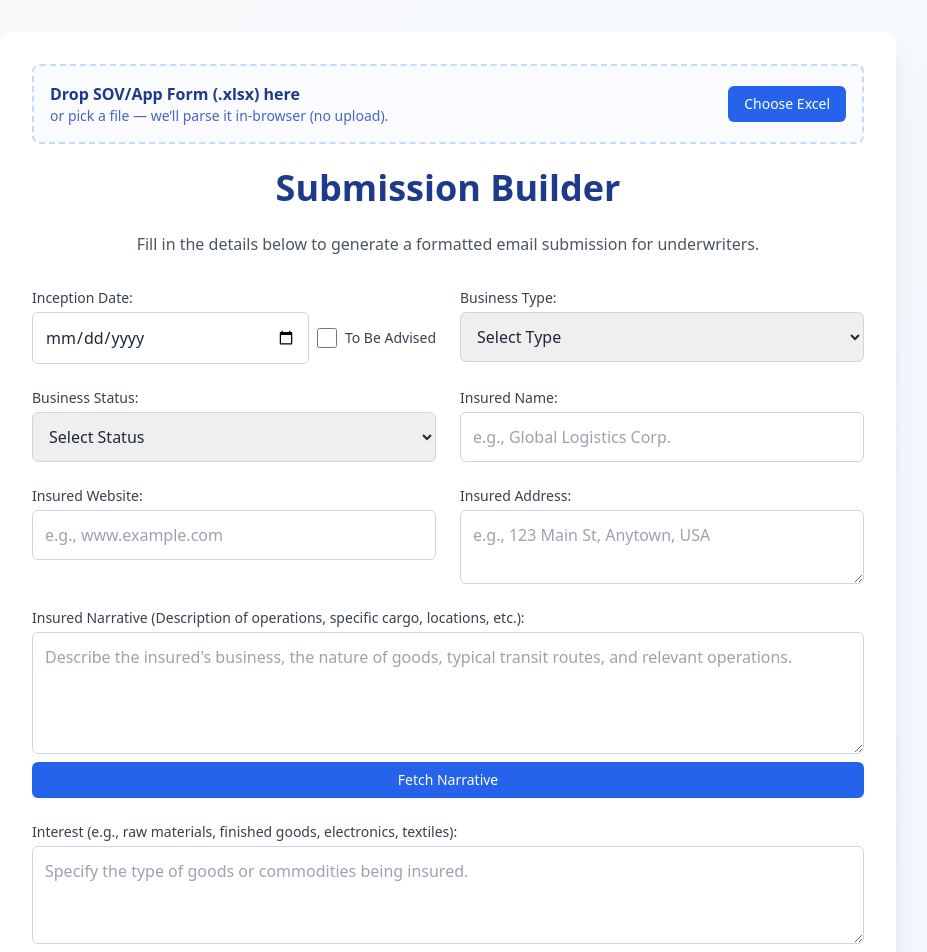
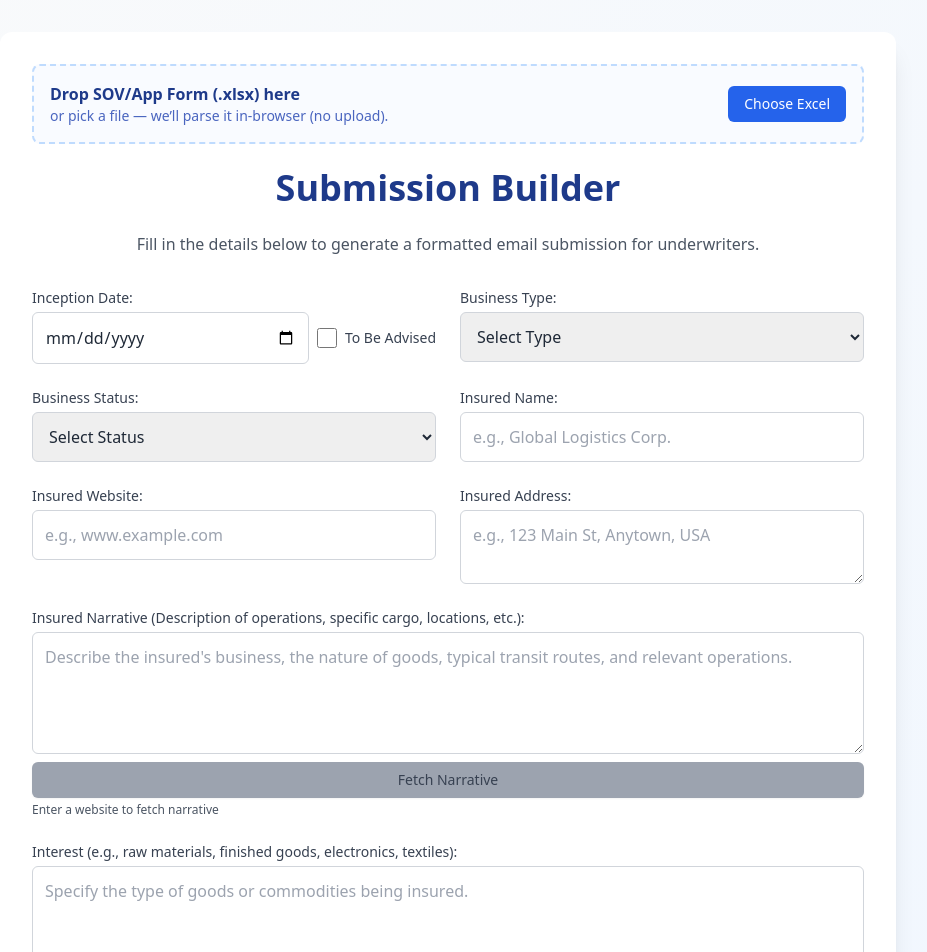
Before and after one commit to hieronymuslosh/submission-builder-app, a React (Vite) app: page / in a window 1280 px wide. Shown: the top 952 px of the page, without its empty margins (192-1119 px from the left). Built offline with nearby package versions, Linux system fonts and the light colour scheme.

Commit message:
Fix narrative HTML decoding and button enablement

```diff
--- a/package.json
+++ b/package.json
@@ -13,6 +13,7 @@
   },
   "dependencies": {
     "express": "^5.2.1",
+    "he": "^1.2.0",
     "react": "^19.2.0",
     "react-dom": "^19.2.0",
     "xlsx": "^0.18.5",
--- a/src/App.jsx
+++ b/src/App.jsx
@@ -891,15 +891,18 @@ const App = () => {
             ></textarea>
             <button
               onClick={fetchInsuredNarrative}
-              disabled={isFetchingNarrative || !insuredName}
+              disabled={isFetchingNarrative || !insuredWebsite}
               className={`mt-2 py-2 px-4 rounded-md shadow-sm text-sm font-medium transition duration-300 ease-in-out ${
-                isFetchingNarrative
+                isFetchingNarrative || !insuredWebsite
                   ? 'bg-gray-400 text-gray-700 cursor-not-allowed'
                   : 'bg-blue-600 hover:bg-blue-700 text-white'
               }`}
             >
               {isFetchingNarrative ? 'Fetching Narrative...' : 'Fetch Narrative'}
             </button>
+            {!insuredWebsite && (
+              <div className="mt-1 text-xs text-gray-600">Enter a website to fetch narrative</div>
+            )}
           </div>
 
           {/* Interest with Fetch Button */}
```
Also changed, not shown: 2 other files (tests, documents, lock files or other folders).
